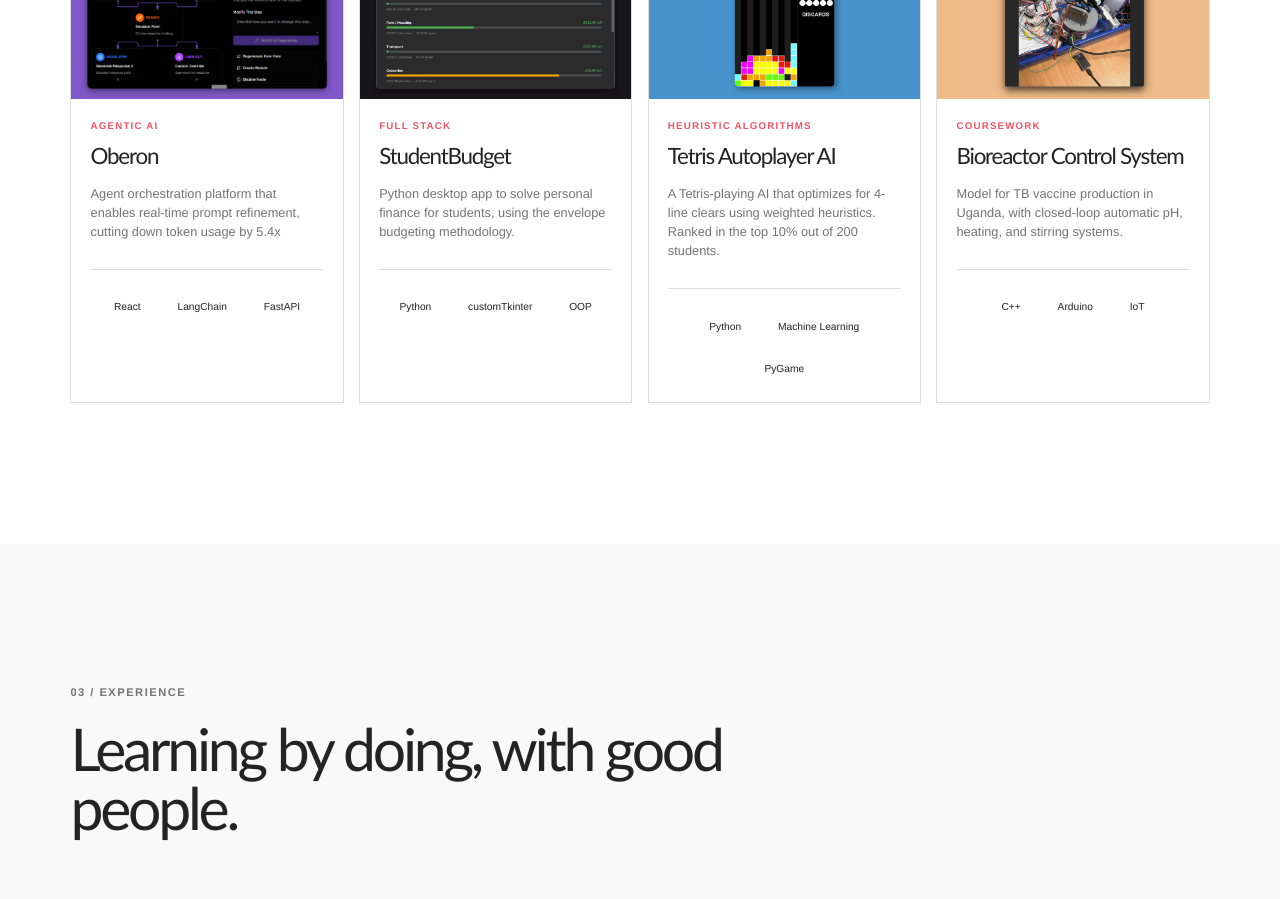
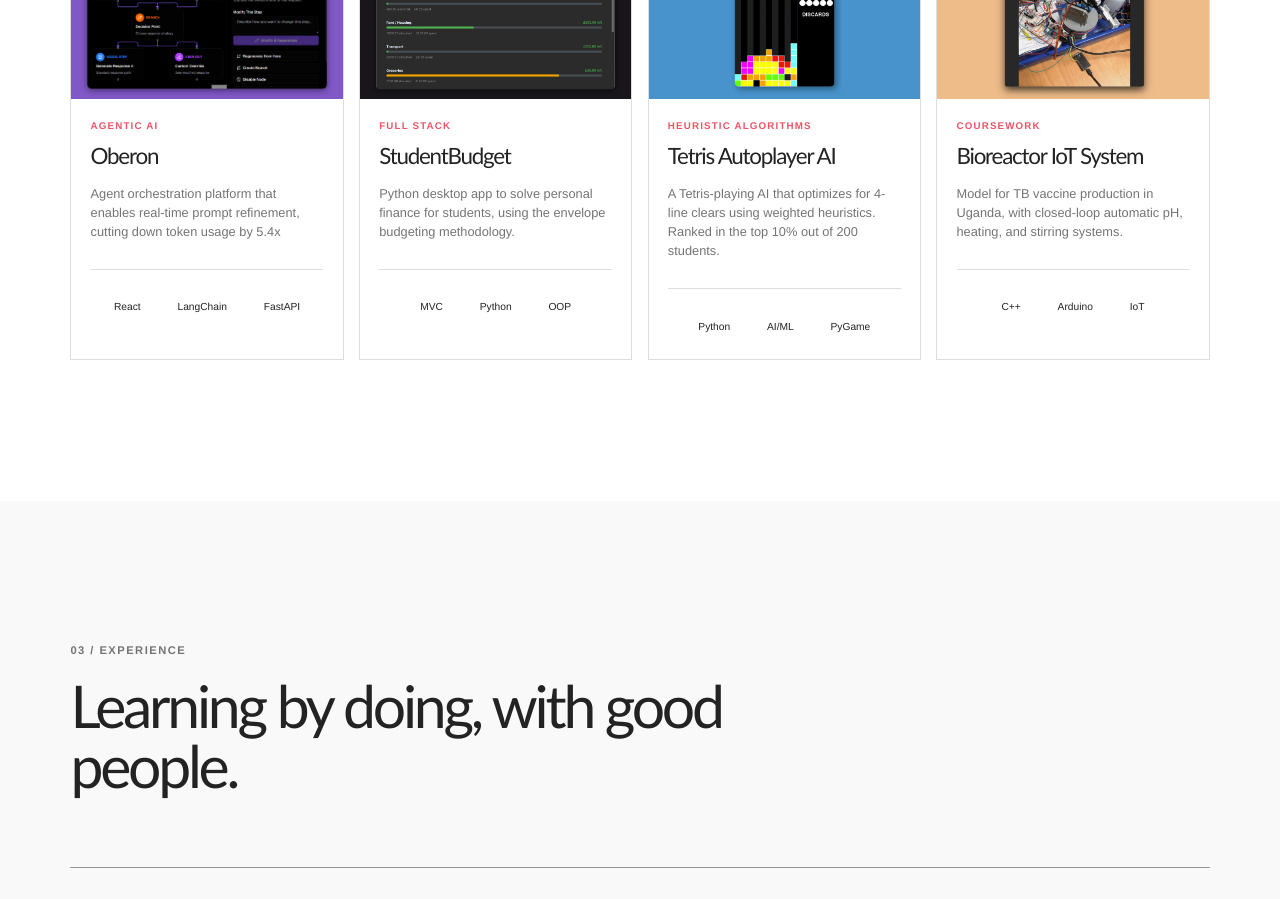
Before and after one commit to Pratik-Harani/portfolio-site, a Next.js app: page / in a window 1280 px wide. Shown: the part 1940-2839 px from the top of the page. Built offline with nearby package versions, Linux system fonts and the light colour scheme.

Commit message:
Change minor naming in projects

```diff
--- a/app/portfolio-data.ts
+++ b/app/portfolio-data.ts
@@ -42,7 +42,7 @@ export const projects = [
     image: "/projects/StudentBudget.png",
     category: "Full stack",
     description: "Python desktop app to solve personal finance for students, using the envelope budgeting methodology.",
-    technologies: ["Python", "customTkinter", "OOP"],
+    technologies: ["MVC", "Python", "OOP"],
     liveUrl: "#",
   },
   {
@@ -50,11 +50,11 @@ export const projects = [
     image: "/projects/TetrisAutoplayerAI.png",
     category: "Heuristic Algorithms",
     description: "A Tetris-playing AI that optimizes for 4-line clears using weighted heuristics. Ranked in the top 10% out of 200 students.",
-    technologies: ["Python", "Machine Learning", "PyGame"],
+    technologies: ["Python", "AI/ML", "PyGame"],
     liveUrl: "#",
   },
   {
-    title: "Bioreactor Control System",
+    title: "Bioreactor IoT System",
     image: "/projects/Bioreactor.png",
     category: "Coursework",
     description: "Model for TB vaccine production in Uganda, with closed-loop automatic pH, heating, and stirring systems.",
```
